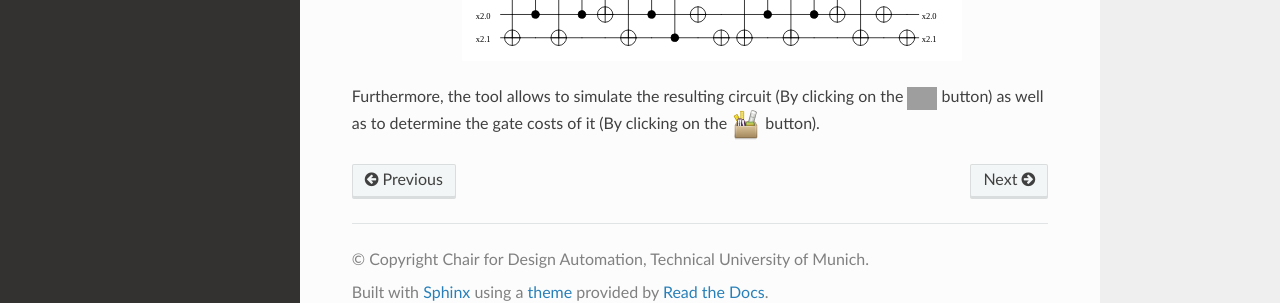
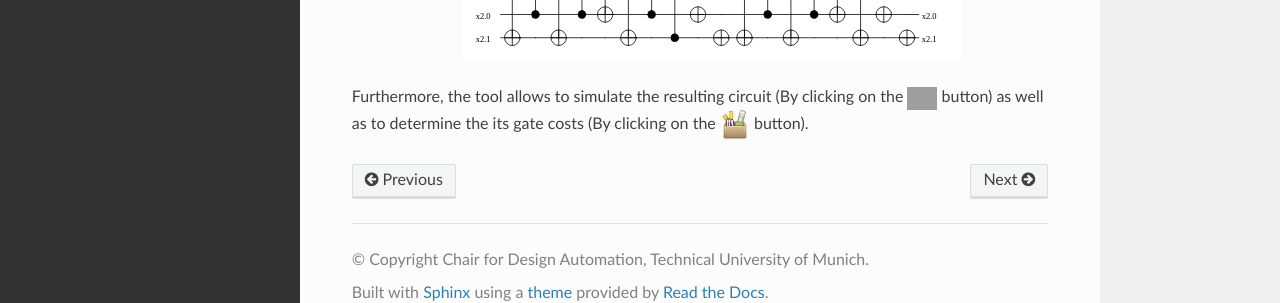
Before and after one commit to cda-tum/mqt-syrec, a Sphinx documentation site: the page built from docs/source/DescriptionAndFeatures.rst, in a window 1280 px wide and 900 px high, scrolled down 679 px. Shown: the part 572-875 px from the top of the window. Built offline with Sphinx 7.4.7 and the Read the Docs theme 2.0.0, drawn with Linux system fonts in a browser that asks for light colours; the version number could not be read and is left out; cross-references to code outside the pages are shown as plain code; grey boxes are pictures that could not be loaded.

Commit message:
Update docs/source/DescriptionAndFeatures.rst
Co-authored-by: Lukas Burgholzer <lukas.burgholzer@jku.at>

```diff
--- a/docs/source/DescriptionAndFeatures.rst
+++ b/docs/source/DescriptionAndFeatures.rst
@@ -27,7 +27,7 @@ are available:
        :alt: Adder circuit resulting from cost-aware synthesis.
        :align: center
 
-Furthermore, the tool allows to simulate the resulting circuit (By clicking on the |SimButtton| button) as well as to determine the gate costs of it (By clicking on the |CostButtton| button).
+Furthermore, the tool allows to simulate the resulting circuit (By clicking on the |SimButtton| button) as well as to determine the its gate costs (By clicking on the |CostButtton| button).
 
 .. |PlayButtton| image:: images/build.svg
    :width: 30
```
